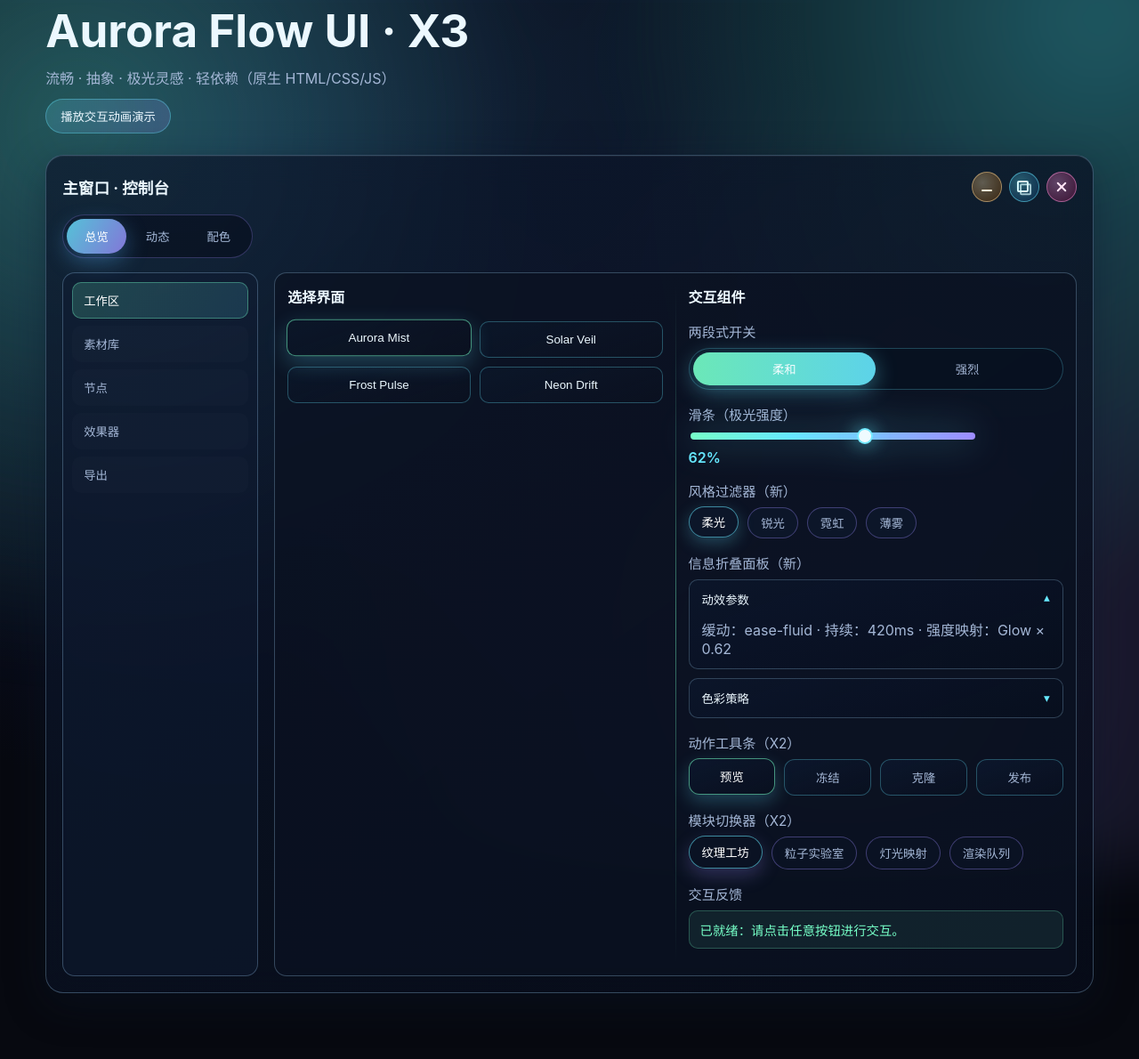
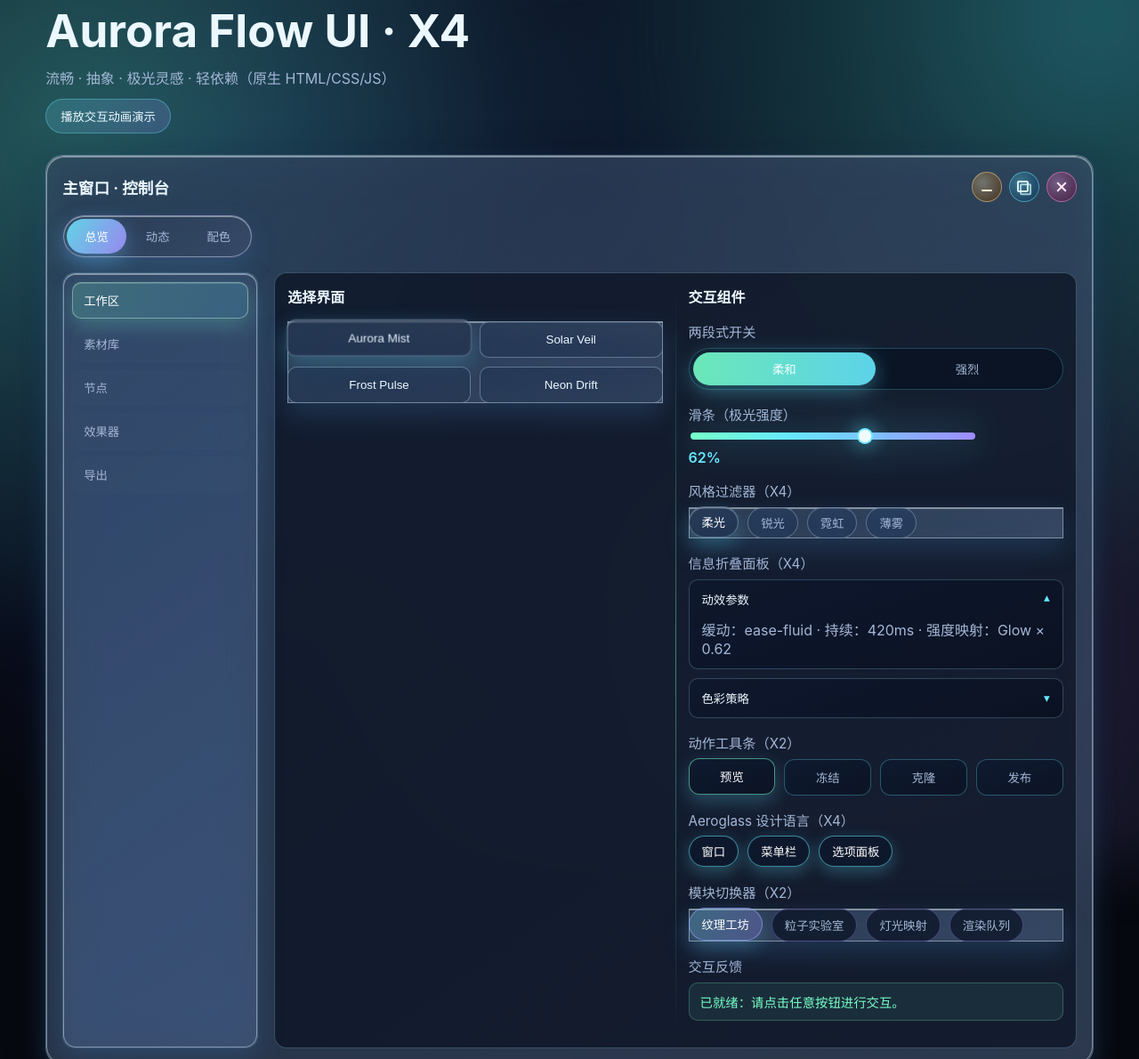
Before and after one commit to AyUkI-AYANO/FlowUI, a website with bundled scripts: page index.html in a window 1280 px wide. Shown: the part 37-1227 px from the top of the page at 89% size. Before the commit the page ends 1193 px from the top, so only its background shows below. Built offline with nearby package versions, Linux system fonts and the light colour scheme.

Commit message:
feat: iterate X4 with customizable active colors and Aeroglass mode

```diff
--- a/index.html
+++ b/index.html
@@ -3,14 +3,14 @@
   <head>
     <meta charset="UTF-8" />
     <meta name="viewport" content="width=device-width, initial-scale=1.0" />
-    <title>Aurora Flow UI Demo X3</title>
+    <title>Aurora Flow UI Demo X4</title>
     <script>
       if (location.protocol === 'file:') {
         const fallbackUrl = 'http://localhost:4173';
         document.addEventListener('DOMContentLoaded', () => {
           document.body.innerHTML = `
             <main style="font-family: Inter, 'Noto Sans SC', sans-serif; margin: 10vh auto; max-width: 720px; line-height: 1.7; color: #e9f0ff; background: #070c20; border: 1px solid rgba(102, 232, 255, 0.3); border-radius: 18px; padding: 28px 30px; box-shadow: 0 18px 48px rgba(0, 0, 0, 0.5);">
-              <h1 style="margin-top:0;">Aurora Flow UI · X3</h1>
+              <h1 style="margin-top:0;">Aurora Flow UI · X4</h1>
               <p>当前以 <code>file://</code> 方式打开，ES Module 脚本会被浏览器拦截，导致按钮交互全部失效。</p>
               <p>请先启动本地服务，再访问：<a href="${fallbackUrl}" style="color:#66e8ff;">${fallbackUrl}</a></p>
               <pre style="background:#0f1740; color:#b7f6ff; padding:12px 14px; border-radius:12px; overflow:auto;">node scripts/serve-localhost.mjs --port 4173</pre>
@@ -39,12 +39,12 @@
     <div class="aurora-background"></div>
     <main class="demo-layout">
       <header class="hero">
-        <h1>Aurora Flow UI · X3</h1>
+        <h1>Aurora Flow UI · X4</h1>
         <p>流畅 · 抽象 · 极光灵感 · 轻依赖（原生 HTML/CSS/JS）</p>
         <button id="play-demo" class="demo-trigger">播放交互动画演示</button>
       </header>
 
-      <section class="ui-window" data-component="window">
+      <section class="ui-window aeroglass-enabled" data-component="window" data-aeroglass="true">
         <div class="window-header">
           <h2>主窗口 · 控制台</h2>
           <div class="window-controls">
@@ -54,7 +54,7 @@
           </div>
         </div>
 
-        <nav class="horizontal-menu" data-component="horizontal-menu">
+        <nav class="horizontal-menu aeroglass-enabled" data-component="horizontal-menu" data-active-color="rgba(106, 238, 255, 0.85)" data-active-color-alt="rgba(164, 144, 255, 0.9)" data-active-glow="rgba(108, 196, 255, 0.4)">
           <button class="menu-item active" data-view="dashboard">总览</button>
           <button class="menu-item" data-view="motion">动态</button>
           <button class="menu-item" data-view="palette">配色</button>
@@ -62,7 +62,7 @@
         </nav>
 
         <div class="window-content">
-          <aside class="vertical-menu" data-component="vertical-menu">
+          <aside class="vertical-menu aeroglass-enabled" data-component="vertical-menu" data-active-color="rgba(124, 246, 198, 0.22)" data-active-color-alt="rgba(102, 232, 255, 0.16)" data-active-glow="rgba(118, 255, 200, 0.24)">
             <button class="v-item active">工作区</button>
             <button class="v-item">素材库</button>
             <button class="v-item">节点</button>
@@ -74,7 +74,7 @@
             <div class="partition-window" data-component="partition-window">
               <div class="partition left-pane">
                 <h3>选择界面</h3>
-                <div class="selection-panel" data-component="selection-panel">
+                <div class="selection-panel aeroglass-enabled" data-component="selection-panel" data-aeroglass="true">
                   <button class="select-card selected">Aurora Mist</button>
                   <button class="select-card">Solar Veil</button>
                   <button class="select-card">Frost Pulse</button>
@@ -102,8 +102,8 @@
                 </div>
 
                 <div class="control-row">
-                  <label>风格过滤器（新）</label>
-                  <div class="chip-filter" data-component="chip-filter">
+                  <label>风格过滤器（X4）</label>
+                  <div class="chip-filter aeroglass-enabled" data-component="chip-filter" data-aeroglass="true">
                     <button class="chip active">柔光</button>
                     <button class="chip">锐光</button>
                     <button class="chip">霓虹</button>
@@ -112,7 +112,7 @@
                 </div>
 
                 <div class="control-row">
-                  <label>信息折叠面板（新）</label>
+                  <label>信息折叠面板（X4）</label>
                   <div class="accordion" data-component="accordion">
                     <div class="accordion-item open">
                       <button class="accordion-trigger">动效参数</button>
@@ -135,9 +135,18 @@
                   </div>
                 </div>
 
+
+                <div class="control-row">
+                  <label>Aeroglass 设计语言（X4）</label>
+                  <div class="chip-filter" data-component="aeroglass-toggle">
+                    <button class="chip active" data-aero-toggle="window">窗口</button>
+                    <button class="chip active" data-aero-toggle="menu">菜单栏</button>
+                    <button class="chip active" data-aero-toggle="options">选项面板</button>
+                  </div>
+                </div>
                 <div class="control-row">
                   <label>模块切换器（X2）</label>
-                  <div class="module-tabs" data-component="module-tabs">
+                  <div class="module-tabs aeroglass-enabled" data-component="module-tabs" data-active-color="rgba(106, 228, 255, 0.28)" data-active-color-alt="rgba(158, 140, 255, 0.3)" data-active-glow="rgba(112, 210, 255, 0.25)">
                     <button class="module-tab active">纹理工坊</button>
                     <button class="module-tab">粒子实验室</button>
                     <button class="module-tab">灯光映射</button>
--- a/src/components/chip-filter.css
+++ b/src/components/chip-filter.css
@@ -21,3 +21,15 @@
   border-color: rgba(102, 232, 255, 0.55);
   box-shadow: 0 6px 18px rgba(102, 232, 255, 0.26);
 }
+
+.chip-filter.aeroglass-enabled .chip {
+  background: linear-gradient(145deg, rgba(24, 48, 82, 0.35), rgba(14, 32, 64, 0.26));
+  border-color: rgba(206, 237, 255, 0.32);
+  backdrop-filter: blur(10px) saturate(128%);
+  -webkit-backdrop-filter: blur(10px) saturate(128%);
+}
+
+.chip-filter.aeroglass-enabled .chip:hover,
+.chip-filter.aeroglass-enabled .chip.active {
+  box-shadow: 0 9px 20px rgba(102, 232, 255, 0.22), inset 0 1px 0 rgba(255, 255, 255, 0.3);
+}
--- a/src/components/horizontal-menu.css
+++ b/src/components/horizontal-menu.css
@@ -1,5 +1,8 @@
 .horizontal-menu {
   --menu-padding: 4px;
+  --menu-active-color: rgba(102, 232, 255, 0.82);
+  --menu-active-color-alt: rgba(158, 140, 255, 0.82);
+  --menu-active-glow: rgba(91, 183, 255, 0.36);
   margin-top: 14px;
   background: rgba(8, 14, 29, 0.6);
   border: 1px solid rgba(158, 140, 255, 0.28);
@@ -36,8 +39,8 @@
   left: 0;
   height: calc(100% - (var(--menu-padding) * 2));
   border-radius: 999px;
-  background: linear-gradient(120deg, rgba(102, 232, 255, 0.82), rgba(158, 140, 255, 0.82));
-  box-shadow: 0 8px 25px rgba(91, 183, 255, 0.36);
+  background: linear-gradient(120deg, var(--menu-active-color), var(--menu-active-color-alt));
+  box-shadow: 0 8px 25px var(--menu-active-glow);
   z-index: 1;
   transition: left 480ms var(--ease-fluid), width 480ms var(--ease-fluid);
 }
--- a/src/components/horizontal-menu.js
+++ b/src/components/horizontal-menu.js
@@ -1,4 +1,9 @@
 export function initHorizontalMenu(menuEl) {
+  const { activeColor, activeColorAlt, activeGlow } = menuEl.dataset;
+  if (activeColor) menuEl.style.setProperty('--menu-active-color', activeColor);
+  if (activeColorAlt) menuEl.style.setProperty('--menu-active-color-alt', activeColorAlt);
+  if (activeGlow) menuEl.style.setProperty('--menu-active-glow', activeGlow);
+
   const items = Array.from(menuEl.querySelectorAll('.menu-item'));
   const indicator = menuEl.querySelector('.menu-indicator');
 
--- a/src/components/module-tabs.css
+++ b/src/components/module-tabs.css
@@ -1,4 +1,7 @@
 .module-tabs {
+  --tab-active-color: rgba(102, 232, 255, 0.26);
+  --tab-active-color-alt: rgba(158, 140, 255, 0.22);
+  --tab-active-glow: rgba(158, 140, 255, 0.25);
   display: flex;
   gap: 10px;
   flex-wrap: wrap;
@@ -11,13 +14,14 @@
   border-radius: 999px;
   padding: 8px 14px;
   cursor: pointer;
-  transition: transform 250ms var(--ease-fluid), color 250ms var(--ease-fluid), border-color 250ms var(--ease-fluid), box-shadow 250ms var(--ease-fluid);
+  transition: transform 250ms var(--ease-fluid), color 250ms var(--ease-fluid), border-color 250ms var(--ease-fluid), box-shadow 250ms var(--ease-fluid), background 250ms var(--ease-fluid);
 }
 
 .module-tab:hover,
 .module-tab.active {
   color: #fff;
   transform: translateY(-1px);
-  border-color: rgba(102, 232, 255, 0.56);
-  box-shadow: 0 8px 20px rgba(158, 140, 255, 0.25);
+  border-color: color-mix(in oklab, var(--tab-active-color), #9e8cff 45%);
+  background: linear-gradient(120deg, var(--tab-active-color), var(--tab-active-color-alt));
+  box-shadow: 0 8px 20px var(--tab-active-glow);
 }
--- a/src/components/module-tabs.js
+++ b/src/components/module-tabs.js
@@ -1,4 +1,9 @@
 export function initModuleTabs(tabsEl, onChange) {
+  const { activeColor, activeColorAlt, activeGlow } = tabsEl.dataset;
+  if (activeColor) tabsEl.style.setProperty('--tab-active-color', activeColor);
+  if (activeColorAlt) tabsEl.style.setProperty('--tab-active-color-alt', activeColorAlt);
+  if (activeGlow) tabsEl.style.setProperty('--tab-active-glow', activeGlow);
+
   const tabs = Array.from(tabsEl.querySelectorAll('.module-tab'));
 
   const setActive = (tab) => {
--- a/src/components/selection-panel.css
+++ b/src/components/selection-panel.css
@@ -20,3 +20,15 @@
   border-color: rgba(118, 255, 200, 0.55);
   box-shadow: 0 8px 24px rgba(102, 232, 255, 0.24);
 }
+
+.selection-panel.aeroglass-enabled .select-card {
+  background: linear-gradient(145deg, rgba(22, 45, 78, 0.34), rgba(12, 28, 56, 0.23));
+  border-color: rgba(200, 234, 255, 0.34);
+  backdrop-filter: blur(12px);
+  -webkit-backdrop-filter: blur(12px);
+}
+
+.selection-panel.aeroglass-enabled .select-card:hover,
+.selection-panel.aeroglass-enabled .select-card.selected {
+  box-shadow: 0 10px 26px rgba(102, 232, 255, 0.22), inset 0 1px 0 rgba(255, 255, 255, 0.35);
+}
--- a/src/components/vertical-menu.css
+++ b/src/components/vertical-menu.css
@@ -1,4 +1,7 @@
 .vertical-menu {
+  --menu-active-color: rgba(118, 255, 200, 0.2);
+  --menu-active-color-alt: rgba(102, 232, 255, 0.16);
+  --menu-active-glow: rgba(102, 232, 255, 0.2);
   background: var(--glass);
   border: 1px solid var(--line);
   border-radius: var(--radius-md);
@@ -22,6 +25,7 @@
 .v-item.active,
 .v-item:hover {
   color: #fff;
-  border-color: rgba(118, 255, 200, 0.35);
-  background: linear-gradient(120deg, rgba(118, 255, 200, 0.18), rgba(102, 232, 255, 0.14));
+  border-color: color-mix(in oklab, var(--menu-active-color), #ffffff 25%);
+  background: linear-gradient(120deg, var(--menu-active-color), var(--menu-active-color-alt));
+  box-shadow: inset 0 1px 0 rgba(255, 255, 255, 0.14), 0 8px 20px var(--menu-active-glow);
 }
--- a/src/components/vertical-menu.js
+++ b/src/components/vertical-menu.js
@@ -1,4 +1,9 @@
 export function initVerticalMenu(menuEl) {
+  const { activeColor, activeColorAlt, activeGlow } = menuEl.dataset;
+  if (activeColor) menuEl.style.setProperty('--menu-active-color', activeColor);
+  if (activeColorAlt) menuEl.style.setProperty('--menu-active-color-alt', activeColorAlt);
+  if (activeGlow) menuEl.style.setProperty('--menu-active-glow', activeGlow);
+
   const items = Array.from(menuEl.querySelectorAll('.v-item'));
   items.forEach((item) => {
     item.addEventListener('click', () => {
--- a/src/components/window.css
+++ b/src/components/window.css
@@ -5,6 +5,11 @@
   border-radius: var(--radius-lg);
   box-shadow: var(--shadow-soft);
   padding: 18px;
+}
+
+.ui-window.aeroglass-enabled {
+  background: linear-gradient(145deg, rgba(12, 20, 40, 0.46), rgba(8, 14, 28, 0.45));
+  border-color: rgba(204, 235, 255, 0.4);
 }
 
 .window-header {
--- a/src/demo.js
+++ b/src/demo.js
@@ -20,12 +20,37 @@ const chipFilterEl = document.querySelector('[data-component="chip-filter"]');
 const accordionEl = document.querySelector('[data-component="accordion"]');
 const actionToolbarEl = document.querySelector('[data-component="action-toolbar"]');
 const moduleTabsEl = document.querySelector('[data-component="module-tabs"]');
+const aeroToggleEl = document.querySelector('[data-component="aeroglass-toggle"]');
 const interactionLogEl = document.querySelector('#interaction-log');
 const playDemoBtn = document.querySelector('#play-demo');
 
 const setLog = (text) => {
   if (interactionLogEl) interactionLogEl.textContent = text;
 };
+
+function initAeroglassToggle(toggleEl, setLogMessage) {
+  if (!toggleEl) return;
+
+  const toggleMap = {
+    window: [windowEl],
+    menu: [horizontalMenuEl, verticalMenuEl],
+    options: [selectionPanelEl, chipFilterEl, moduleTabsEl]
+  };
+
+  const buttons = Array.from(toggleEl.querySelectorAll('[data-aero-toggle]'));
+  buttons.forEach((button) => {
+    button.addEventListener('click', () => {
+      button.classList.toggle('active');
+      const key = button.dataset.aeroToggle;
+      const enabled = button.classList.contains('active');
+      toggleMap[key]?.forEach((el) => {
+        if (el) el.classList.toggle('aeroglass-enabled', enabled);
+      });
+      const targetLabel = button.textContent?.trim() || '模块';
+      setLogMessage?.(`Aeroglass：${targetLabel}${enabled ? '已开启' : '已关闭'}`);
+    });
+  });
+}
 
 if (windowEl) initWindow(windowEl);
 if (horizontalMenuEl) initHorizontalMenu(horizontalMenuEl);
@@ -37,6 +62,7 @@ if (chipFilterEl) initChipFilter(chipFilterEl);
 if (accordionEl) initAccordion(accordionEl);
 if (actionToolbarEl) initActionToolbar(actionToolbarEl, setLog);
 if (moduleTabsEl) initModuleTabs(moduleTabsEl, setLog);
+if (aeroToggleEl) initAeroglassToggle(aeroToggleEl, setLog);
 
 const delay = (ms) => new Promise((resolve) => setTimeout(resolve, ms));
 
@@ -78,6 +104,7 @@ async function playInteractionDemo() {
   const accordionTriggers = accordionEl ? Array.from(accordionEl.querySelectorAll('.accordion-trigger')) : [];
   const actionButtons = actionToolbarEl ? Array.from(actionToolbarEl.querySelectorAll('.action-btn')) : [];
   const moduleButtons = moduleTabsEl ? Array.from(moduleTabsEl.querySelectorAll('.module-tab')) : [];
+  const aeroglassButtons = aeroToggleEl ? Array.from(aeroToggleEl.querySelectorAll('[data-aero-toggle]')) : [];
 
   for (const item of topItems) await clickAndWait(item, 320);
   for (const item of sideItems) await clickAndWait(item);
@@ -88,6 +115,8 @@ async function playInteractionDemo() {
   for (const item of accordionTriggers.slice().reverse()) await clickAndWait(item, 380);
   for (const item of actionButtons) await clickAndWait(item);
   for (const item of moduleButtons) await clickAndWait(item);
+  for (const item of aeroglassButtons) await clickAndWait(item, 300);
+  for (const item of aeroglassButtons.slice().reverse()) await clickAndWait(item, 300);
 
   if (sliderEl) {
     await animateSlider(sliderEl, 88);
--- a/src/styles/base.css
+++ b/src/styles/base.css
@@ -71,3 +71,22 @@ body {
   transform: translateY(-1px);
   box-shadow: 0 10px 22px rgba(102, 232, 255, 0.24);
 }
+
+.aeroglass-enabled {
+  position: relative;
+  isolation: isolate;
+}
+
+.aeroglass-enabled::before {
+  content: '';
+  position: absolute;
+  inset: 0;
+  border-radius: inherit;
+  background: linear-gradient(145deg, var(--aeroglass-surface), var(--aeroglass-surface-strong));
+  border: 1px solid var(--aeroglass-line);
+  box-shadow: 0 12px 28px var(--aeroglass-shadow), inset 0 1px 0 var(--aeroglass-specular);
+  backdrop-filter: blur(20px) saturate(138%);
+  -webkit-backdrop-filter: blur(20px) saturate(138%);
+  pointer-events: none;
+  z-index: -1;
+}
--- a/src/styles/tokens.css
+++ b/src/styles/tokens.css
@@ -12,6 +12,12 @@
   --aurora-mint: #76ffc8;
   --aurora-pink: #ff91d8;
 
+  --aeroglass-surface: rgba(176, 220, 255, 0.16);
+  --aeroglass-surface-strong: rgba(166, 206, 255, 0.24);
+  --aeroglass-line: rgba(225, 244, 255, 0.45);
+  --aeroglass-specular: rgba(255, 255, 255, 0.42);
+  --aeroglass-shadow: rgba(66, 122, 175, 0.28);
+
   --radius-lg: 20px;
   --radius-md: 14px;
   --radius-sm: 10px;
```
Also changed, not shown: README.md.
